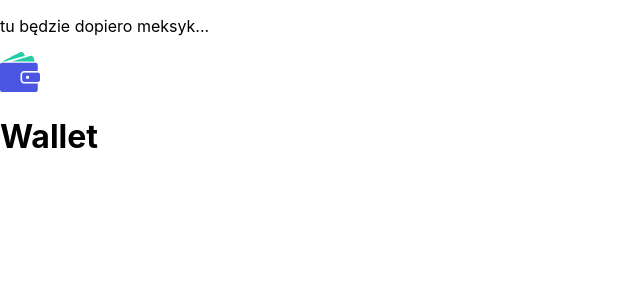
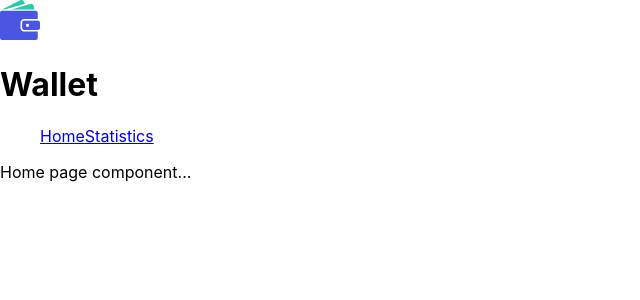
Before and after one commit to KarolKowalewicz/wallet-frontend, a React (Create React App) app: page / in a window 1280 px wide. Shown: the top 300 px of the page, without its empty margins (0-640 px from the left). Built offline with nearby package versions, Linux system fonts and the light colour scheme.

Commit message:
feat: created app router

```diff
--- a/src/App.js
+++ /dev/null
@@ -1,12 +0,0 @@
-import Header from "./components/Header/Header";
-
-function App() {
-  return (
-    <div>
-        <p>tu będzie dopiero meksyk...</p>
-        <Header></Header>
-    </div>
-  );
-}
-
-export default App;
--- /dev/null
+++ b/src/App.jsx
@@ -0,0 +1,42 @@
+import { lazy } from "react";
+import { Route, Routes, Navigate } from "react-router";
+import SharedLayout from "./components/SharedLayout/SharedLayout";
+
+// const Home = lazy(() => import("./path/to/home/component"));
+// const Diagram = lazy(() => import("./path/to/diagram/component"));
+// const Login = lazy(() => import("./path/to/login/component"));
+// const Register = lazy(() => import("./path/to/home/component"));
+
+function App() {
+  const isUserLoggedIn = true;
+  return (
+    <Routes>
+      <Route path="/" element={<SharedLayout />}>
+        <Route
+          index
+          element={
+            isUserLoggedIn ? (
+              <p>Home page component...</p>
+            ) : (
+              <Navigate to="/login" />
+            )
+          }
+        />
+        <Route
+          path="diagram"
+          element={
+            isUserLoggedIn ? (
+              <p>Diagram page component...</p>
+            ) : (
+              <Navigate to="/login" />
+            )
+          }
+        />
+      </Route>
+      <Route path="/login" element={<p>Login component...</p>} />
+      <Route path="/register" element={<p>Register component...</p>} />
+    </Routes>
+  );
+}
+
+export default App;
--- /dev/null
+++ b/src/components/SharedLayout/SharedLayout.jsx
@@ -0,0 +1,32 @@
+import { Suspense } from "react";
+import { Outlet } from "react-router";
+import { NavLink } from "react-router-dom";
+import Header from "../Header/Header";
+
+const SharedLayout = () => {
+  const activePage = ({ isActive, isPending }) =>
+    isPending ? "pending" : isActive ? "active" : "";
+
+  return (
+    <>
+      <Header />
+      <main>
+        <nav>
+          <ul>
+            <NavLink className={activePage} to="/home">
+              Home
+            </NavLink>
+            <NavLink className={activePage} to="/diagram">
+              Statistics
+            </NavLink>
+          </ul>
+        </nav>
+        <Suspense fallback={<p>Loading component...</p>}>
+          <Outlet />
+        </Suspense>
+      </main>
+    </>
+  );
+};
+
+export default SharedLayout;
--- a/src/index.js
+++ b/src/index.jsx
@@ -1,13 +1,16 @@
-import React from 'react';
-import ReactDOM from 'react-dom/client';
-import './index.css';
-import App from './App';
+import React from "react";
+import ReactDOM from "react-dom/client";
+import "./index.css";
+import App from "./App";
+import { BrowserRouter } from "react-router-dom";
 // import reportWebVitals from './reportWebVitals';
 
-const root = ReactDOM.createRoot(document.getElementById('root'));
+const root = ReactDOM.createRoot(document.getElementById("root"));
 root.render(
   <React.StrictMode>
-    <App />
+    <BrowserRouter>
+      <App />
+    </BrowserRouter>
   </React.StrictMode>
 );
 
```
Also changed, not shown: 1 other file (tests, documents, lock files or other folders).
